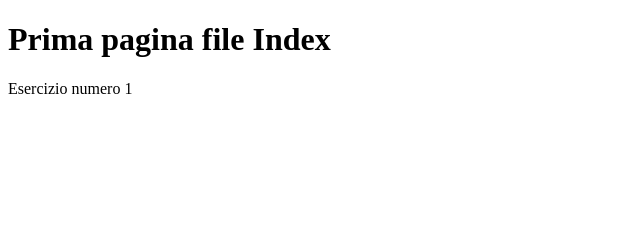
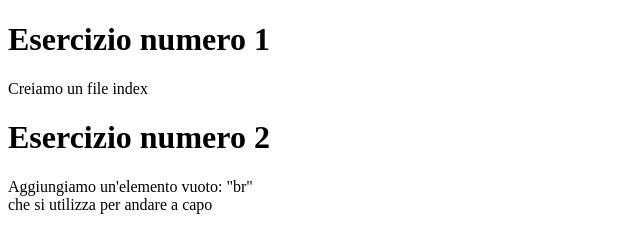
Before and after one commit to Claudiasals/MiaTech, a plain HTML site: page index.html in a window 1280 px wide. Shown: the whole page, without its empty margins (0-640 px from the left). Drawn offline with Linux system fonts and the light colour scheme.

Commit message:
modified index Esercizio numero 2

```diff
--- a/index.html
+++ b/index.html
@@ -5,8 +5,12 @@
         <title>Lezione 1 Modulo 2</title>
     </head>
     <body>
-        <h1>Prima pagina file Index</h1>
-        <p> Esercizio numero 1 </p>
+        <h1>Esercizio numero 1</h1>
+        <p> Creiamo un file index </p>
+
+        <h1> Esercizio numero 2 </h1>
+        <P> Aggiungiamo un'elemento vuoto: "br"<br> che si utilizza per andare a capo</p>
+
     </body>
 
  </html>
```
